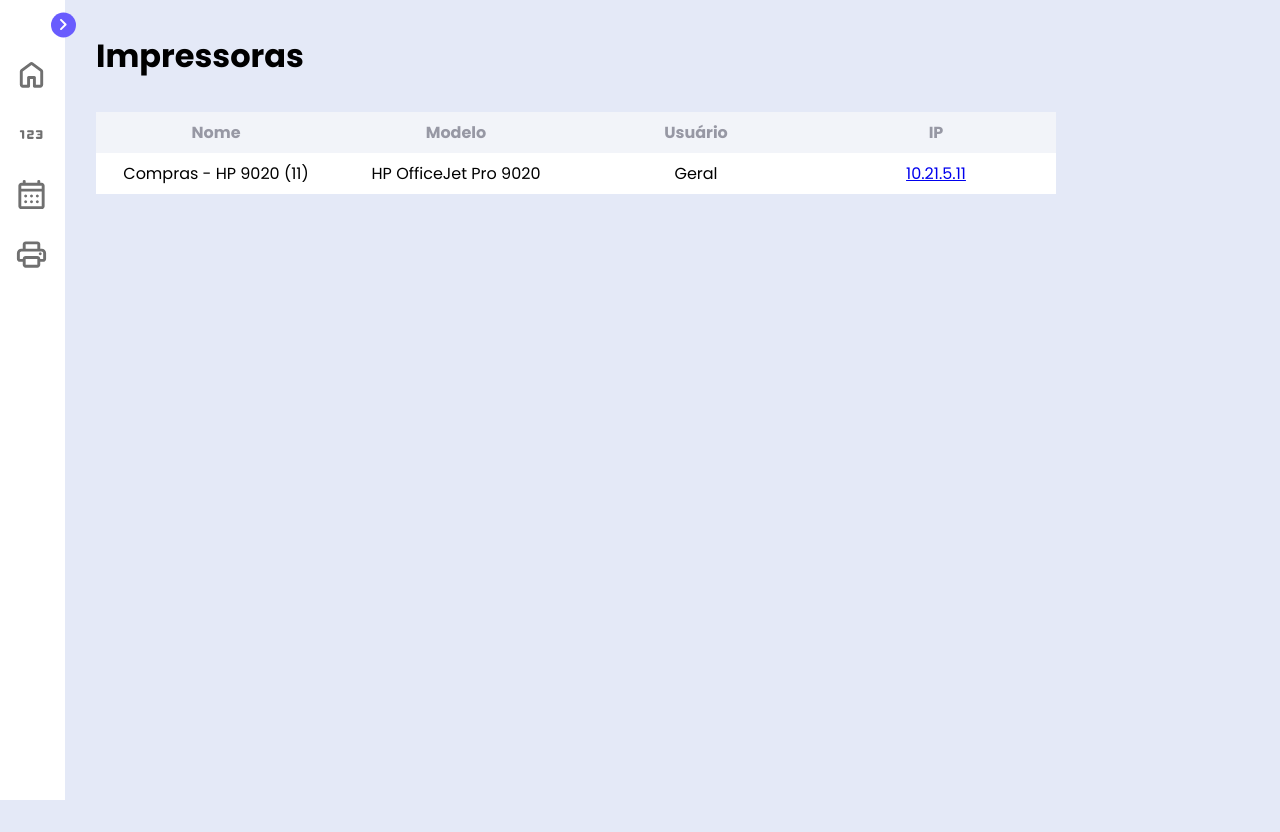
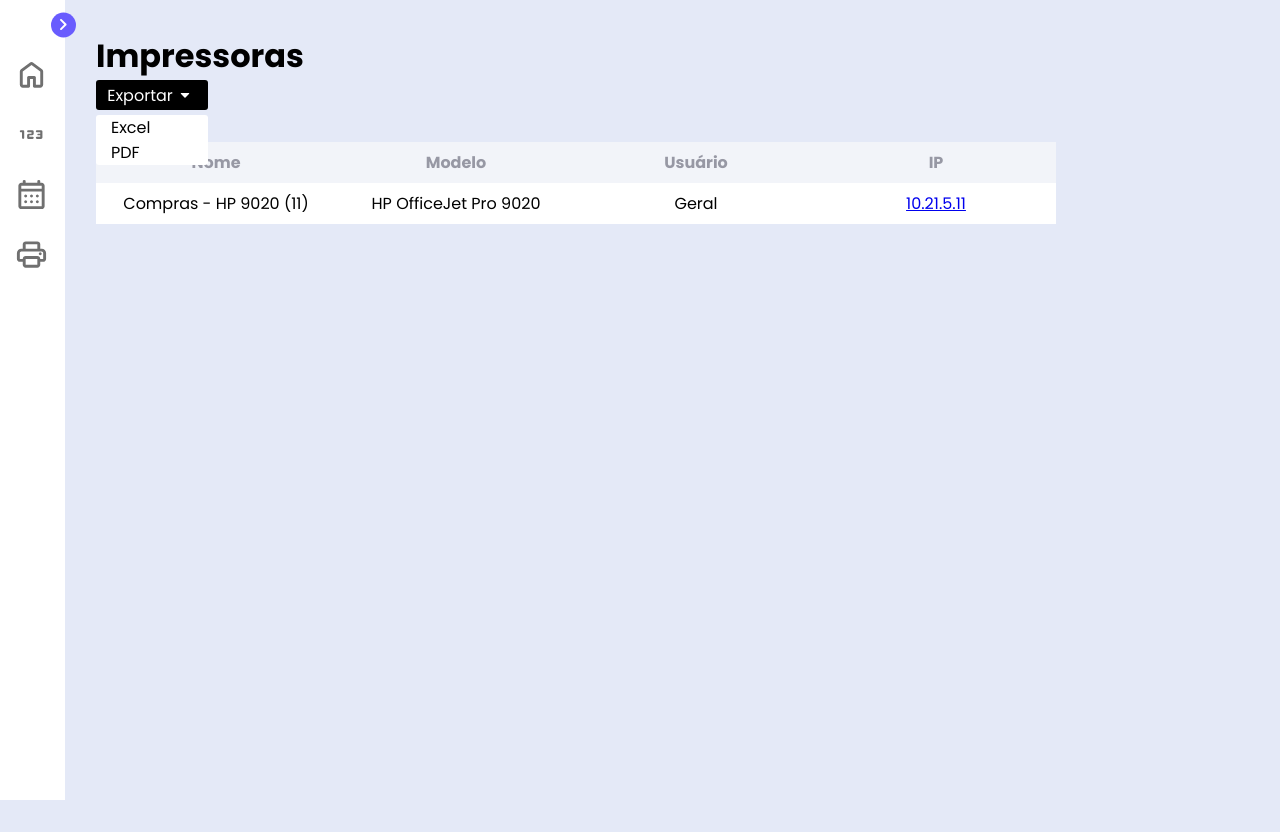
Before and after one commit to luizmottam/print-menager, a React (Vite) app in the folder printhub/: page /impressoras in a window 1280 px wide. Built offline with nearby package versions, Linux system fonts and the light colour scheme.

Commit message:
Ajuste de botão, exportar

```diff
--- a/printhub/src/components/SearchBar.css
+++ b/printhub/src/components/SearchBar.css
@@ -27,7 +27,7 @@
     align-items: center;
     gap: 10px; /* Espaçamento entre os elementos no contêiner */
     border: 1px solid #ccc;
-    border-radius: 50px;
+    border-radius: 20px;
     padding: 5px;
     width: 300px;
     background-color: white;
@@ -42,7 +42,7 @@
     outline: none;
     flex: 1;
     padding: 5px;
-    border-radius: 50px;
+    border-radius: 24px;
   }
 
   .search-container button {
@@ -62,7 +62,7 @@
     -webkit-appearance: none;
     height: 1em;
     width: 1em;
-    border-radius: 50em;
+    border-radius: 25em;
     background: url(https://pro.fontawesome.com/releases/v5.10.0/svgs/solid/times-circle.svg) no-repeat 50% 50%;
     background-size: contain;
     opacity: 0;
--- a/printhub/src/pages/Impressoras.css
+++ b/printhub/src/pages/Impressoras.css
@@ -23,3 +23,28 @@ th {
   background-color: #f2f4f9;
   color: #9798a4;
 }
+
+.btn-export {
+  background-color: black;
+  color: white;
+  display: flex;
+  justify-content: center;
+  align-items: center;
+  width: 7rem;
+  border-radius: 3px;
+  height: 30px;
+  cursor: pointer;
+}
+
+.list-export {
+  position: absolute;
+  list-style: none;
+  background-color: white;
+  width: 7rem;
+  border-radius: 3px;
+  margin-top: 0.3rem;
+}
+
+.option-export {
+  padding-left: 15px;
+}
--- a/printhub/src/pages/Impressoras.jsx
+++ b/printhub/src/pages/Impressoras.jsx
@@ -4,6 +4,18 @@ export default function Impressoras() {
   return (
     <>
       <h1>Impressoras</h1>
+
+      <div className="tools">
+        <div className="btn-export">
+          <span>Exportar</span>
+          <img src="..\src\assets\arrow_drop_up.svg" alt="" />
+        </div>
+
+        <ul className="list-export">
+          <li className="option-export">Excel</li>
+          <li className="option-export">PDF</li>
+        </ul>
+      </div>
 
       <div className="table-im">
         <table>
```
Also changed, not shown: printhub/src/assets/arrow_drop.svg (added), printhub/src/assets/arrow_drop_up.svg (added).
